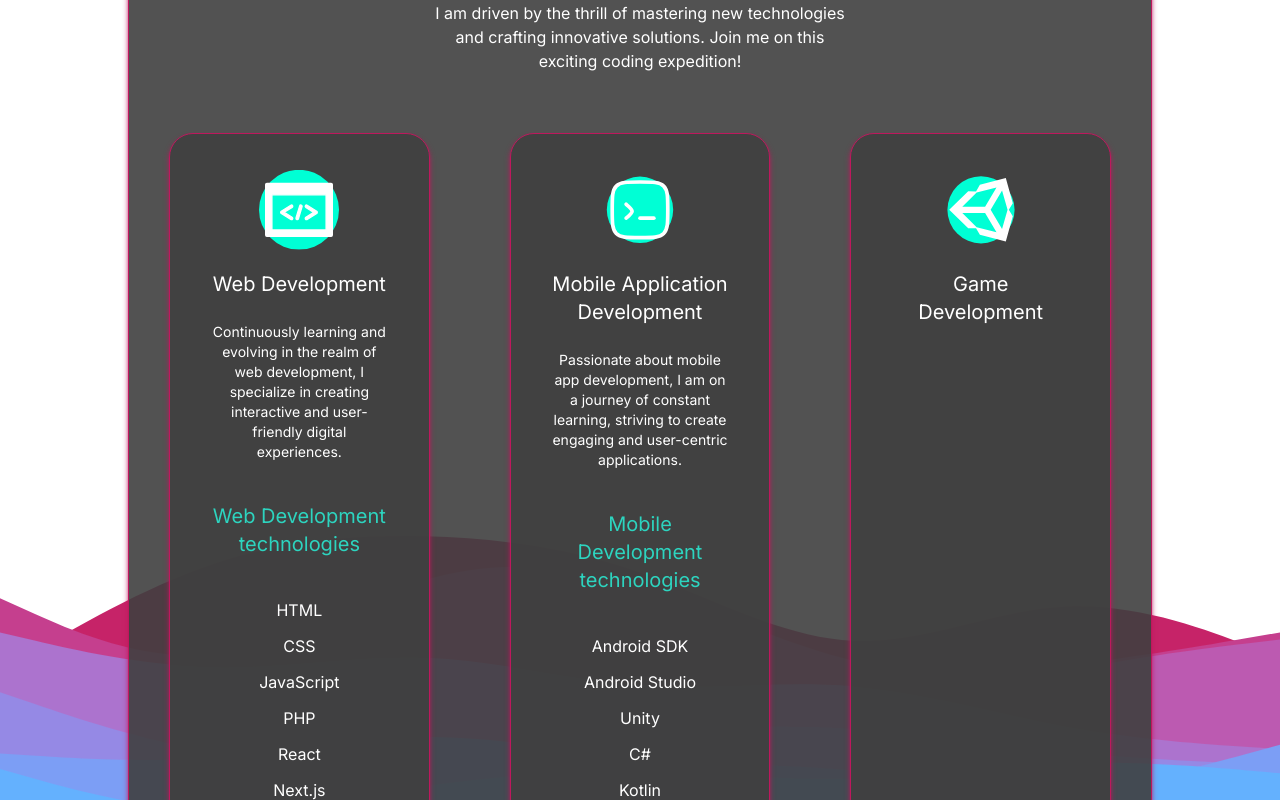
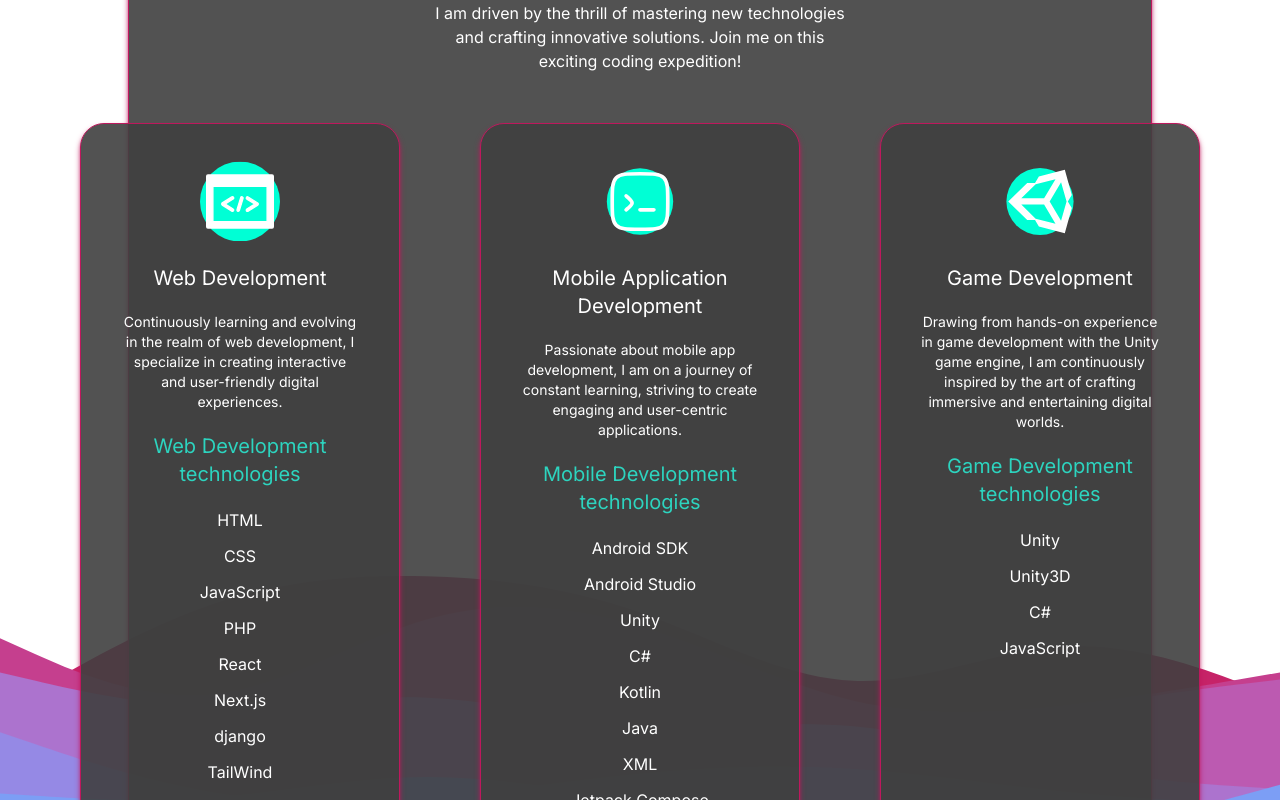
Before and after one commit to IgnasZyv/PortfolioNext.js, a Next.js app: page / in a window 1280 px wide. Shown: the part 980-1780 px from the top of the page. Built offline with nearby package versions, Linux system fonts and the light colour scheme.

Commit message:
polished about me section and added animations

```diff
--- /dev/null
+++ b/src/app/components/AnimatedSkillCard.tsx
@@ -0,0 +1,24 @@
+import {ReactNode} from "react";
+import {motion} from "framer-motion"
+interface AnimatedSkillCardProps {
+    key: number,
+    children: ReactNode
+}
+
+export default function AnimatedSkillCard({ key, children }: AnimatedSkillCardProps) {
+
+
+    return (
+
+            <motion.div
+                key={key}
+                initial={{ opacity: 0, y: -150 }}
+                animate={{ opacity: 1, y: 0 }}
+                exit={{ opacity: 0, y: -150 }}
+                transition={{ duration: 1.5 }}
+            >
+                {children}
+            </motion.div>
+
+    )
+}
--- a/src/app/components/SkillCard.tsx
+++ b/src/app/components/SkillCard.tsx
@@ -6,14 +6,21 @@
 interface SkillCardProps { children: ReactNode }
 
 export default function SkillCard({ children }: SkillCardProps) {
+    const variants = {
+        hidden: { opacity: 0, y: -150 },
+        visible: { opacity: 1, y: 0 }
+    }
+
     return(
             <section className={"rounded-3xl bg-neutral-700 bg-opacity-90 border border-pink-700 shadow-md shadow-pink-700 mx-auto p-10"}
-                     style={{
-                         height: '45rem',
-                         width: '80%',
-                     }}
+                 style={{
+                     height: '45rem',
+                     width: '20rem',
+                 }}
             >
                 {children}
             </section>
+
+
     )
 }
--- a/src/app/components/sections/AboutMe.tsx
+++ b/src/app/components/sections/AboutMe.tsx
@@ -2,10 +2,21 @@
 import CardSection from "@/app/components/CardSection";
 import SkillCard from "@/app/components/SkillCard";
 import Image from "next/image";
-import {motion} from "framer-motion";
+import {animate, AnimatePresence, motion, Variants} from "framer-motion";
 import FloatingComponent from "@/app/components/FloatingComponent";
+import AnimatedSkillCard from "@/app/components/AnimatedSkillCard";
 
 export default function AboutMe() {
+    const parentVariant: Variants = {
+        initial: { opacity: 0, y: -50 },
+        whileInView: { opacity: 1, transition: { staggerChildren: 0.5 } },
+    }
+
+    const item = {
+        initial: { opacity: 0, y: -50 },
+        whileInView: { opacity: 1, y: 0, transition: { duration: 0.8 } }
+    }
+
     return(
         <CardSection direction={"right"}>
             <div className={"text-2xl text-teal-400 font-bold p-6 w-fit mx-auto bg-black rounded-full my-4"}>About Me</div>
@@ -18,28 +29,30 @@
                     My journey includes mobile game creation using C# and .NET with Unity, Android app development using Java and Kotlin,
                     and web development experiences.
                 </div>
-                <div className={"p-5 mb-10"}>I am driven by the thrill of mastering new technologies and crafting innovative solutions.
+                <div className={"p-5 mb-20"}>I am driven by the thrill of mastering new technologies and crafting innovative solutions.
                     Join me on this exciting coding expedition!
                 </div>
             </div>
 
-            <div className={"flex flex-col md:flex-row justify-center items-center space-x-20 text-white"}>
+            {/*<div className={"flex flex-col md:flex-row justify-center items-center space-x-20 text-white"}*/}
+
+                <motion.div variants={parentVariant} initial={"initial"} whileInView={"whileInView"}
+                            className={"flex flex-col md:flex-row justify-center items-center space-x-20 text-white"}>
+                        <motion.div variants={item}>
                             <SkillCard>
                                 <FloatingComponent>
                                     <Image src={"/html-icon.svg"} alt={"html icon"} width={80} height={80} className={"mx-auto mb-5"} />
+                                </FloatingComponent>
                                 <div className={"mx-auto text-sm sm:text-xl text-center my-5"}>
                                     Web Development
                                 </div>
-                    </FloatingComponent>
-
-
 
                                 <div className={"text-center text-sm sm:text-md"}>
                                     Continuously learning and evolving in the realm of web development,
                                     I specialize in creating interactive and user-friendly digital experiences.
                                 </div>
 
-                    <div className={"text-teal-400 text-md sm:text-xl text-center my-10"}>
+                                <div className={"text-teal-400 text-md sm:text-xl text-center my-5"}>
                                     Web Development technologies
                                 </div>
 
@@ -54,24 +67,24 @@
                                     <li className={"my-3"}>TailWind</li>
                                     <li className={"my-3"}>Bootstrap</li>
                                 </ul>
+                            </SkillCard>
+                        </motion.div>
 
-                </SkillCard>
+                        <motion.div variants={item}>
                             <SkillCard>
                                 <FloatingComponent>
                                     <Image src={"/mobile-dev-icon.svg"} alt={"mobile icon"} width={80} height={80} className={"mx-auto mb-5"}/>
+                                </FloatingComponent>
                                 <div className={"mx-auto text-sm sm:text-xl text-center my-5"}>
                                     Mobile Application Development
                                 </div>
-                    </FloatingComponent>
-
-
 
                                 <div className={"text-center text-sm sm:text-md"}>
                                     Passionate about mobile app development, I am on a journey of constant learning,
                                     striving to create engaging and user-centric applications.
                                 </div>
 
-                    <div className={"text-teal-400 text-md sm:text-xl text-center my-10"}>
+                                <div className={"text-teal-400 text-md sm:text-xl text-center my-5"}>
                                     Mobile Development technologies
                                 </div>
 
@@ -85,21 +98,40 @@
                                     <li className={"my-3"}>XML</li>
                                     <li className={"my-3"}>Jetpack Compose</li>
                                 </ul>
+                            </SkillCard>
+                        </motion.div>
 
+                    <motion.div variants={item}>
 
-                </SkillCard>
                         <SkillCard>
                             <FloatingComponent>
-                        <Image src={"/unity-icon.svg"} alt={"unity icon"} width={80} height={80} className={"mx-auto mb-5"} />
-                        <div className={"mx-auto text-sm sm:text-xl text-center"}>
+                                <Image src={"/unity-icon.svg"} alt={"unity icon"} width={80} height={80} className={"mx-auto mb-5"}/>
+                            </FloatingComponent>
+                            <div className={"mx-auto text-sm sm:text-xl text-center my-5"}>
                                 Game Development
                             </div>
-                    </FloatingComponent>
 
+                            <div className={"text-center text-sm sm:text-md"}>
+                                Drawing from hands-on experience in game development with the Unity game engine,
+                                I am continuously inspired by the art of crafting immersive and entertaining digital worlds.
+                            </div>
 
+                            <div className={"text-teal-400 text-md sm:text-xl text-center my-5"}>
+                                Game Development technologies
+                            </div>
 
+                            <ul className={"text-center"}>
+                                <li className={"my-3"}>Unity</li>
+                                <li className={"my-3"}>Unity3D</li>
+                                <li className={"my-3"}>C#</li>
+                                <li className={"my-3"}>JavaScript</li>
+                            </ul>
                         </SkillCard>
-            </div>
+                    </motion.div>
+
+                </motion.div>
+
+            {/*</div>*/}
         </CardSection>
     )
 }
```
Lines whose indentation alone changed are shown as unchanged.
